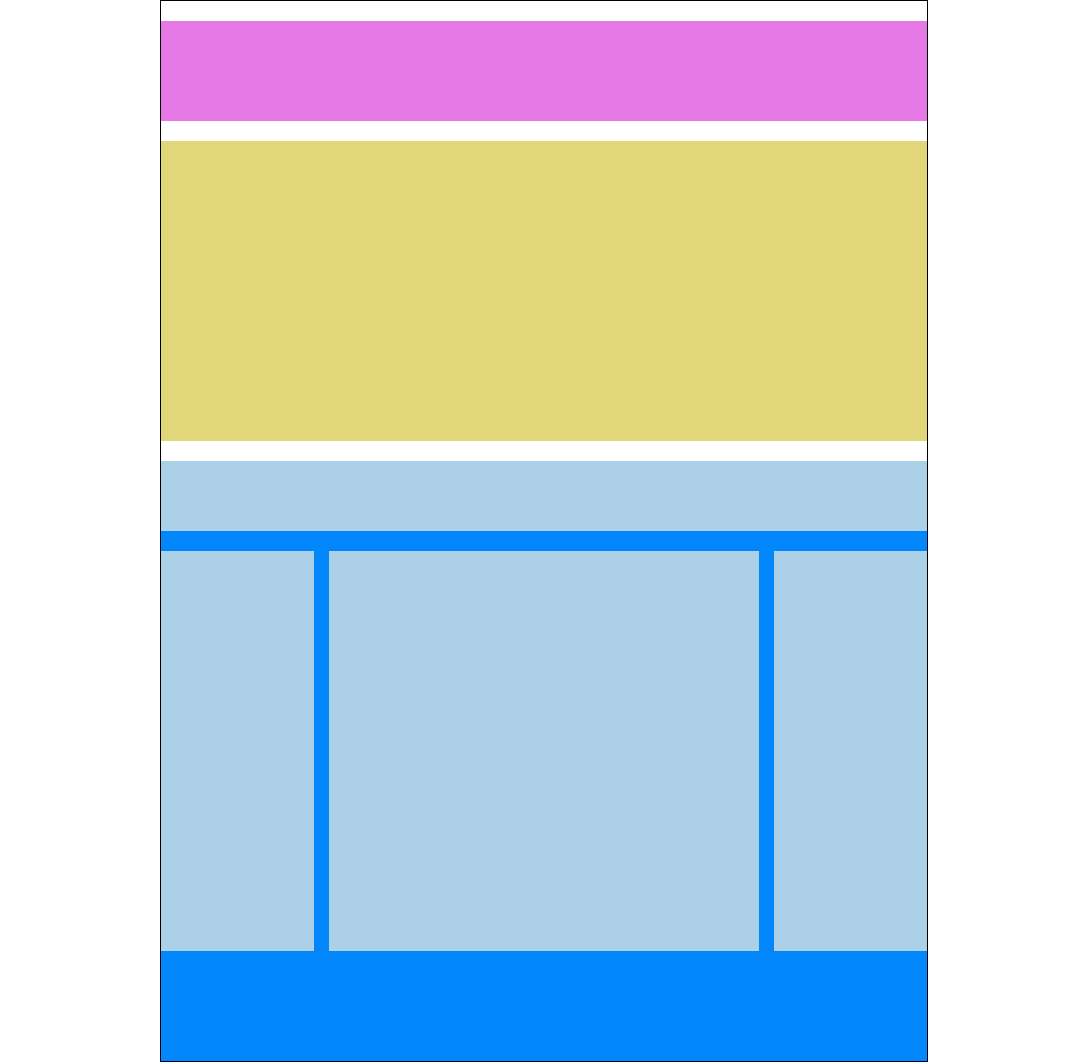
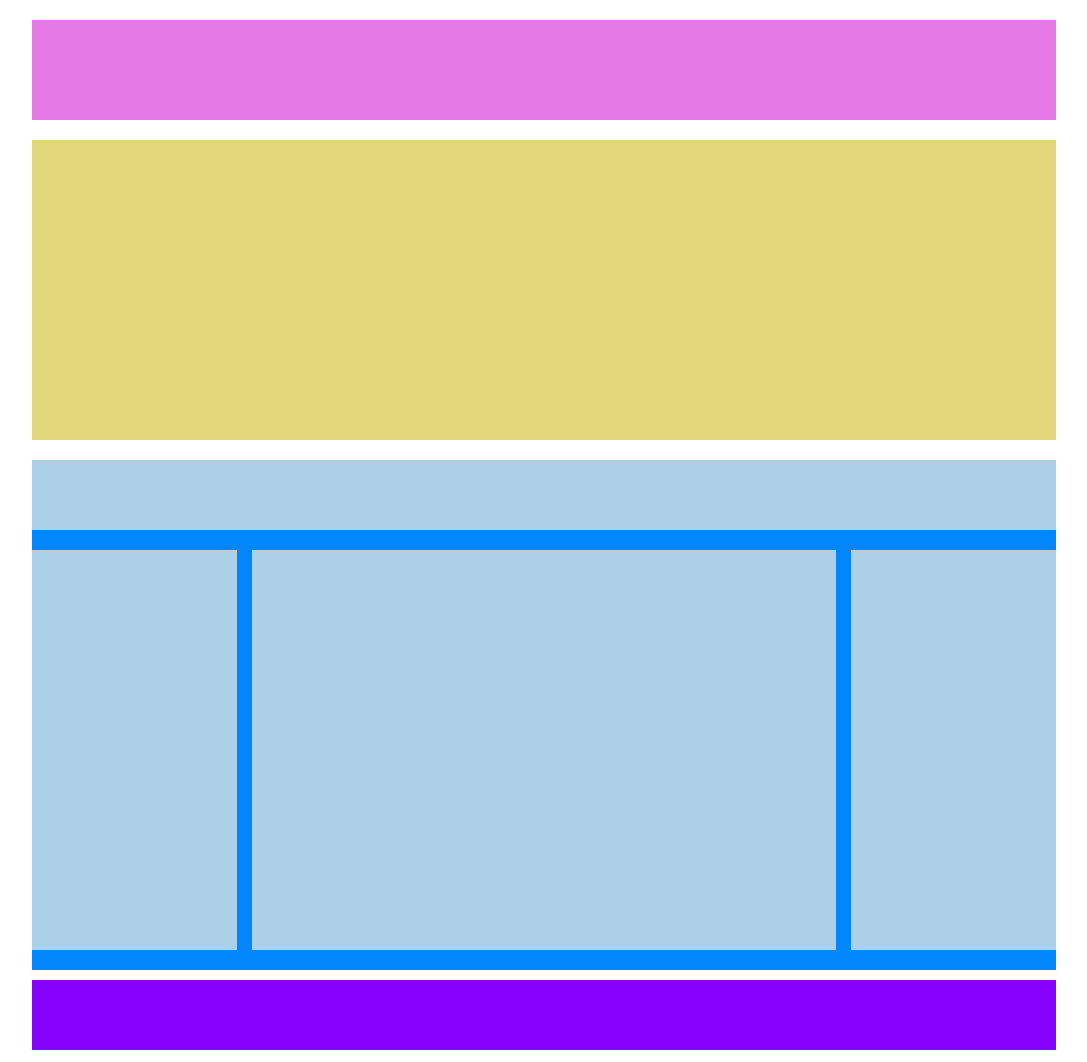
Before and after one commit to EmanuelaMocci/htmlcss-struttura-wp, a plain HTML site: page index.html in a window 1280 px wide. Shown: the whole page, without its empty margins (96-1183 px from the left). Drawn offline with Linux system fonts and the light colour scheme.

Commit message:
Aggiunta footer con stile

```diff
--- a/css/style.css
+++ b/css/style.css
@@ -14,9 +14,8 @@
 
 /* Contenitore principale */
 .conteiner{
-    width: 60%;
+    width: 80%;
     margin: auto;
-    border: 1px solid black;
 }
 
 
@@ -39,7 +38,7 @@
 /* Main-section inferiore */
 .blue-sfondo{
     background-color: #0186FB;
-    height: 600px;
+    height: 510px;
 }
 
 .intestazione{
@@ -68,3 +67,10 @@
 .destra{
     float: left;
 }
+
+/* Footer */
+.viola{
+    height: 70px;
+    background-color: #8602FC;
+    margin-top: 10px;
+}
--- a/index.html
+++ b/index.html
@@ -38,7 +38,7 @@
 
         <!-- Footer -->
         <footer>
-
+            <div class="viola"></div>
         </footer>
         <!-- /Footer -->
     </div>
```
